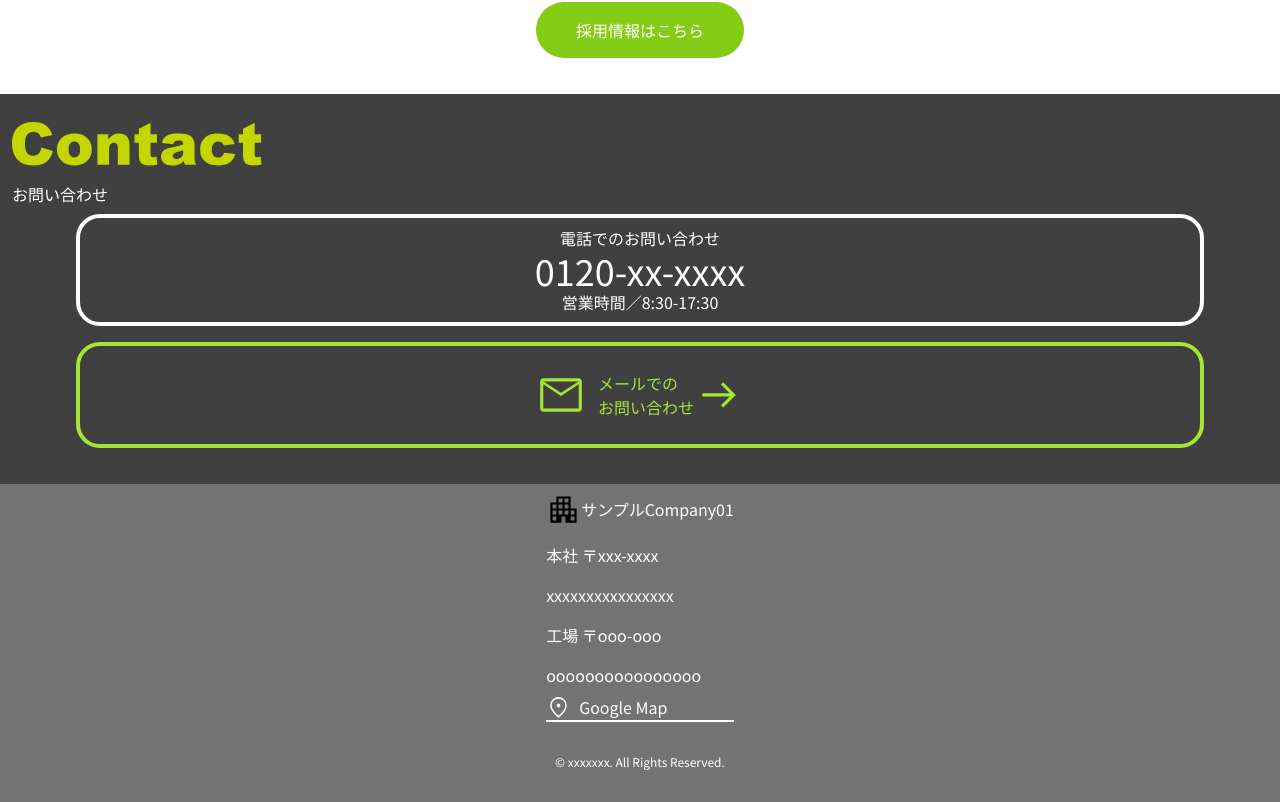
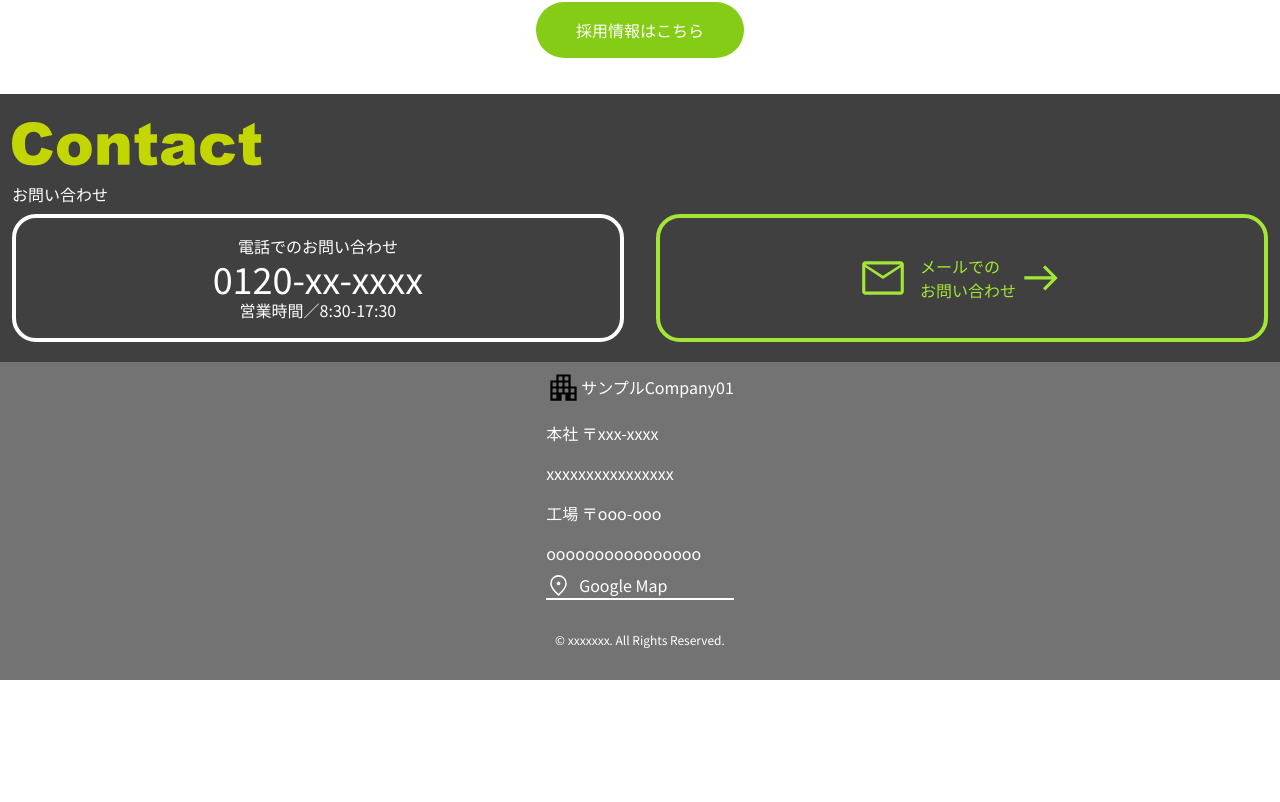
Before and after one commit to ai-biz20-sasaki/nextjs-sample-company01, a Next.js app: page / in a window 1280 px wide. Shown: the part 1638-2440 px from the top of the page. After the commit the page ends 2318 px from the top, so only its background shows below. Built offline with nearby package versions, Linux system fonts and the light colour scheme.

Commit message:
contactコンポーネントをレスポンシブ化

```diff
--- a/src/app/components/contact.tsx
+++ b/src/app/components/contact.tsx
@@ -9,7 +9,10 @@ export default function Contact() {
       <div className="py-2">
         お問い合わせ
       </div>
-      <div className="border-4 border-white mx-16 p-2 rounded-3xl">
+
+      <div className="container mx-auto flex flex-col items-center md:flex-row md:space-x-8">
+
+        <div className="border-4 border-white rounded-3xl w-3/4 p-4 md:basis-1/2 md:h-32">
           <div className="flex justify-center">
             電話でのお問い合わせ
           </div>
@@ -21,22 +24,28 @@ export default function Contact() {
           </div>
         </div>
 
-      <div className="flex flex-row justify-center items-center border-4 border-lime-400 my-4 mx-16 p-4 rounded-3xl">
-        <div className="py-2 mr-3">
+        <div className="md:hidden m-3"></div>
+
+        <div className="flex flex-row justify-center items-center border-4 border-lime-400 rounded-3xl w-3/4 p-6 md:basis-1/2 md:h-32">
+          <div className="mr-3">
             <Image src="/imgs/mail.svg" alt="mail icon" width={50} height={50} />
           </div>
-        <div>
+          <div className="">
+            <a href="mailto:sample01@example.com">
             <div className="text-lime-400">
               メールでの
             </div>
             <div className="text-lime-400">
               お問い合わせ
             </div>
+            </a>
           </div>
-        <div className="py-2">
+          <div className="">
             <Image src="/imgs/arrow_right.svg" alt="→" width={50} height={50} />
           </div>
         </div>
       </div>
+
+    </div>
   )
 }
```
Lines whose indentation alone changed are shown as unchanged.
